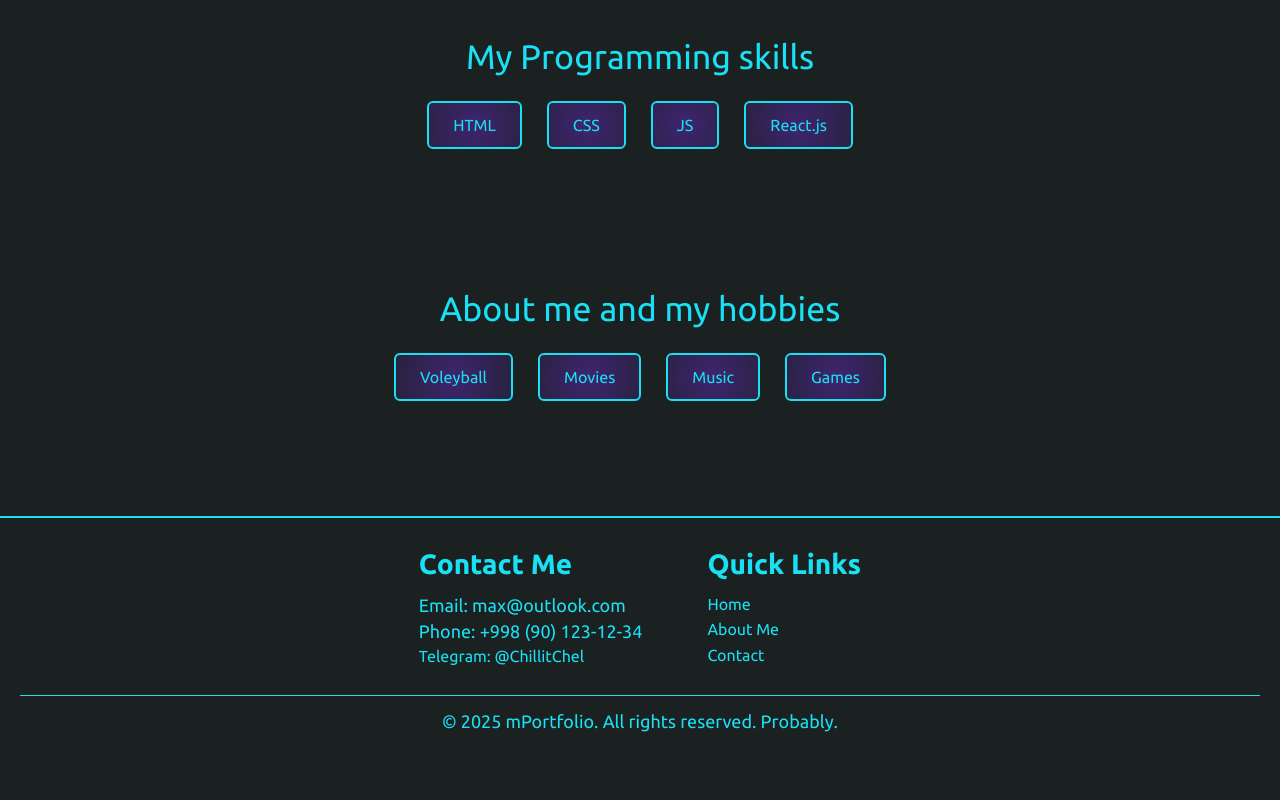
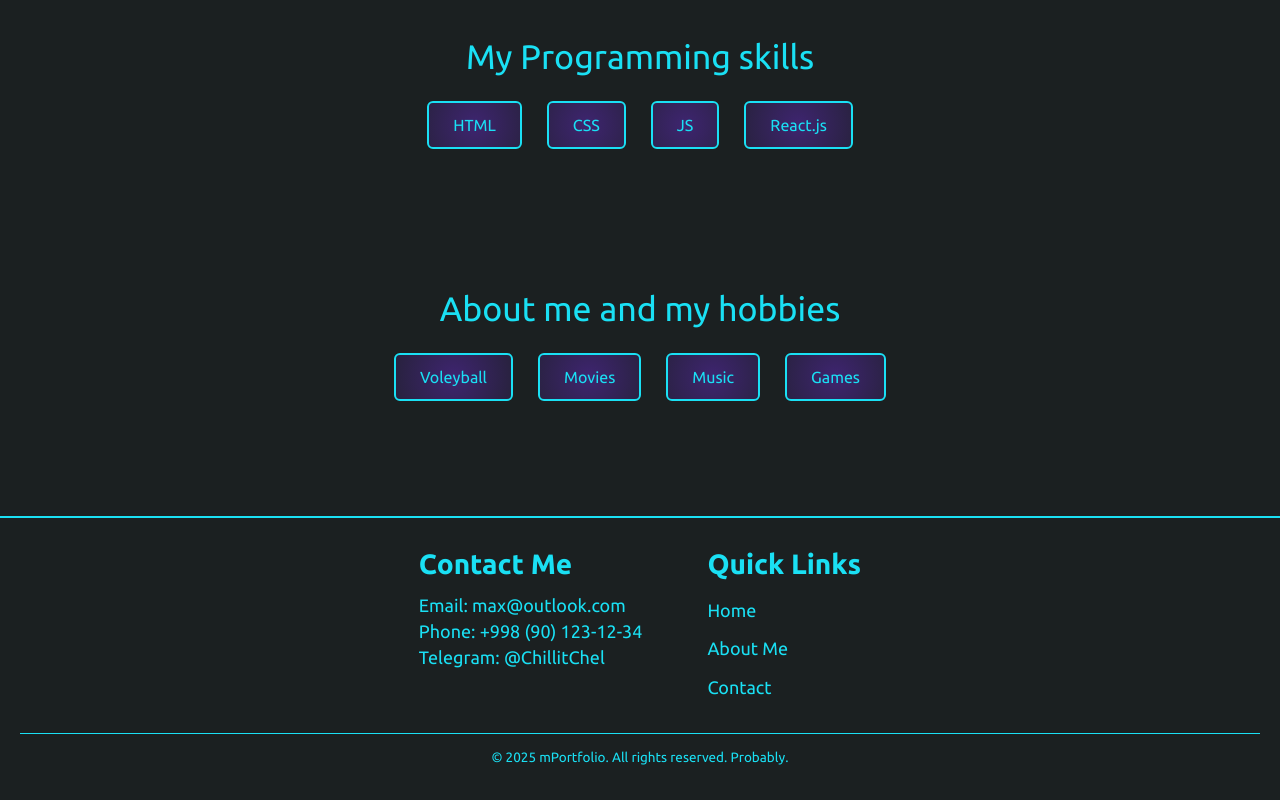
Before and after one commit to maximbrail/mPortfolio-site, a React (Vite) app: page /about in a window 1280 px wide. Shown: the part 1221-2021 px from the top of the page. Before the commit the page ends 1988 px from the top, so only its background shows below. Built offline with nearby package versions, Linux system fonts and the light colour scheme; a web font is replaced by a local one.

Commit message:
Add files via upload

```diff
--- a/src/Components/FooterCom.jsx
+++ b/src/Components/FooterCom.jsx
@@ -23,7 +23,7 @@ export const FooterCom = () => {
       </div>
 
       <hr className="footer-divider" />
-      <p className="footer-text">&copy; 2025 mPortfolio. All rights reserved. Probably.</p>
+      <p className="footer-text rights">&copy; 2025 mPortfolio. All rights reserved. Probably.</p>
     </footer>
   );
 
--- a/src/Components/styleCom.css
+++ b/src/Components/styleCom.css
@@ -532,8 +532,9 @@
 
 .footer-section p,
 .footer-section li,
+.footer-section a,
 .footer-text {
-  font-size: clamp(12px, 2.2vw, 18px);
+  font-size: clamp(15px, 2.2vw, 18px);
   margin: 5px 0;
 }
 
@@ -557,6 +558,10 @@
   display: flex;
   align-items: center;
   justify-content: center;
+}
+
+.rights{
+  font-size: 13.5px;
 }
 
 /* contacts */
--- a/src/Page/NotFound404.css
+++ b/src/Page/NotFound404.css
@@ -10,11 +10,11 @@
 
 .notfound-box {
   text-align: center;
-  border: 2px solid #1ae0f4;
+  border: 2px solid var(--text-color);
   border-radius: 12px;
-  padding: 40px 30px;
+  padding: 15px;
   max-width: 400px;
-  color: #1ae0f4;
+  color: var(--text-color);
   user-select: none;
 }
 
@@ -27,6 +27,7 @@
 .notfound-box h1 {
   margin: 0 0 15px;
   font-weight: 700;
+  text-align: center;
 }
 
 .notfound-box p {
@@ -38,9 +39,9 @@
 .notfound-link {
   display: inline-block;
   padding: 10px 25px;
-  border: 2px solid #1ae0f4;
+  border: 2px solid var(--text-color);
   border-radius: 8px;
-  color: #1ae0f4;
+  color: var(--text-color);
   background-color: transparent;
   text-decoration: none;
   font-weight: 600;
```
